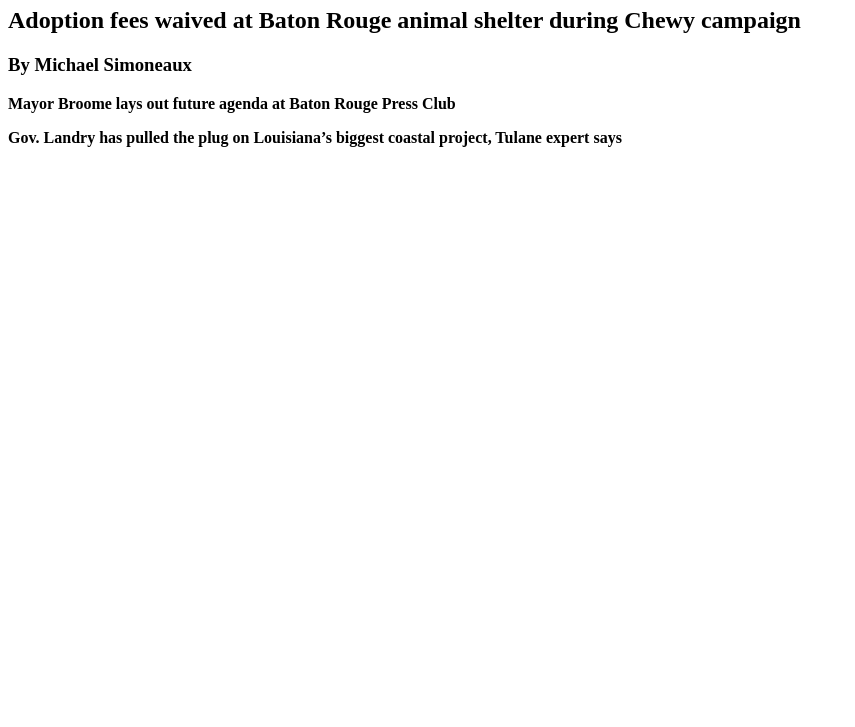
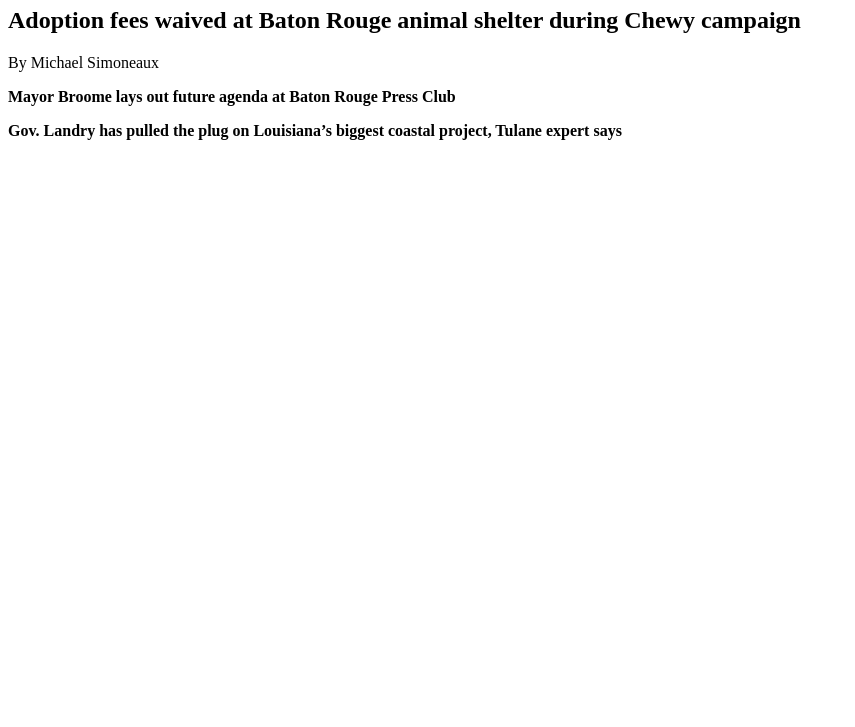
Before and after one commit to ssmith2006/weektwo-lab, a plain HTML site: page index.html in a window 1280 px wide. Shown: the part 73-800 px from the top of the page, without its empty margins (0-855 px from the left). Drawn offline with Linux system fonts and the light colour scheme.

Commit message:
removed heading, added a paragraph

```diff
--- a/index.html
+++ b/index.html
@@ -13,7 +13,7 @@
    <p>
     <section>
     <h2><strong>Adoption fees waived at Baton Rouge animal shelter during Chewy campaign</strong></h2>
-    <h3>By Michael Simoneaux</h3>
+     <p>By Michael Simoneaux</p>
    </section>
    </p>
 
```
